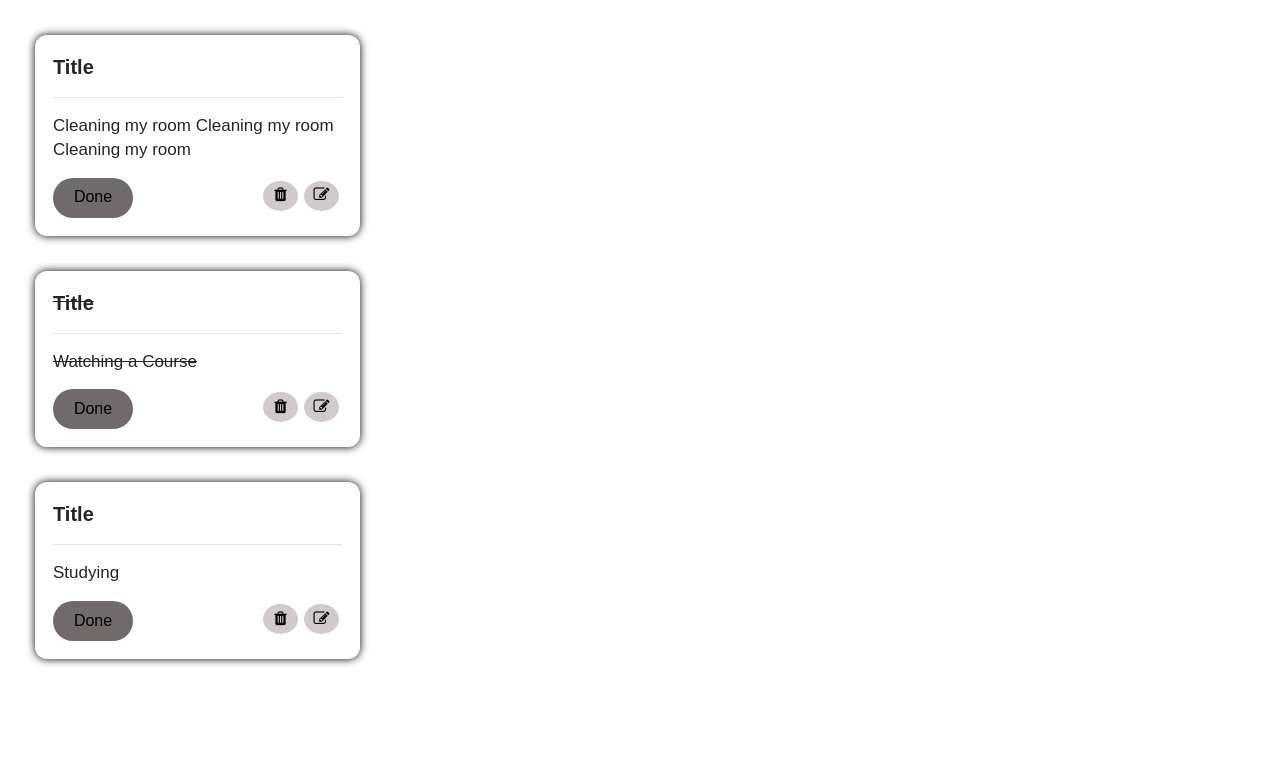
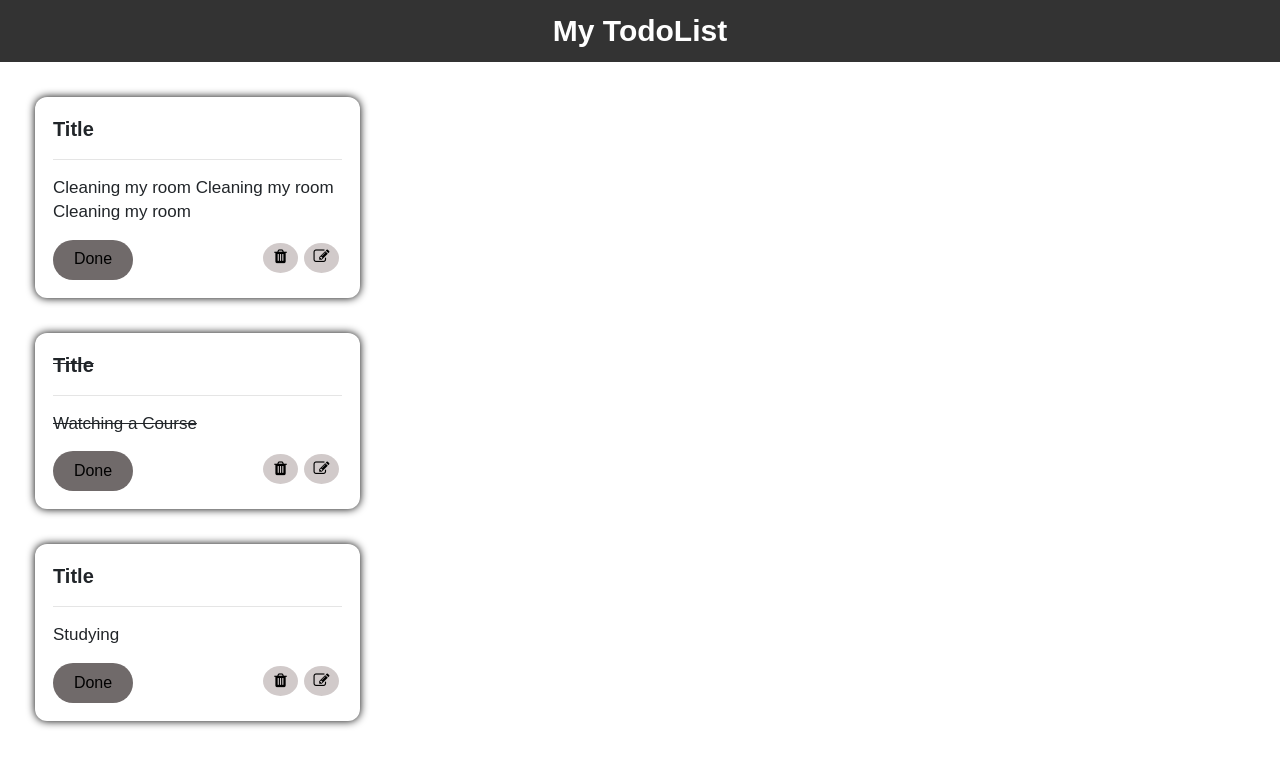
Before and after one commit to Nihal-Mansour/To-do-List, a React (Create React App) app: page / in a window 1280 px wide. Shown: the top 766 px of the page. Built offline with nearby package versions, Linux system fonts and the light colour scheme.

Commit message:
Navbar created

```diff
--- a/src/App.js
+++ b/src/App.js
@@ -1,6 +1,7 @@
 import React, { Component } from 'react';
 import './App.css';
 import Todolist from './components/Todolist'
+import Navbar from './components/Navbar'
 
 class App extends Component{
   state = {
@@ -38,6 +39,7 @@ actionisdeleted = (id) => {
   render(){
   return (
     <div className="App">
+      <Navbar/>
       <Todolist todos = {this.state.todos} actioniscompleted={this.actioniscompleted} actionisdeleted={this.actionisdeleted}/>
     </div>
   );
--- /dev/null
+++ b/src/components/Navbar.css
@@ -0,0 +1,8 @@
+.navbar{
+    background-color: #333;
+    color: white;
+    font-size: 30px;
+    font-weight: 700;
+    justify-content: center;
+    padding: 10px;
+}
--- /dev/null
+++ b/src/components/Navbar.js
@@ -0,0 +1,12 @@
+import React from 'react'
+import './Navbar.css'
+
+function Navbar(){
+    return(
+<nav className="navbar">
+    My TodoList
+</nav>
+    )
+}
+
+export default Navbar;
```
